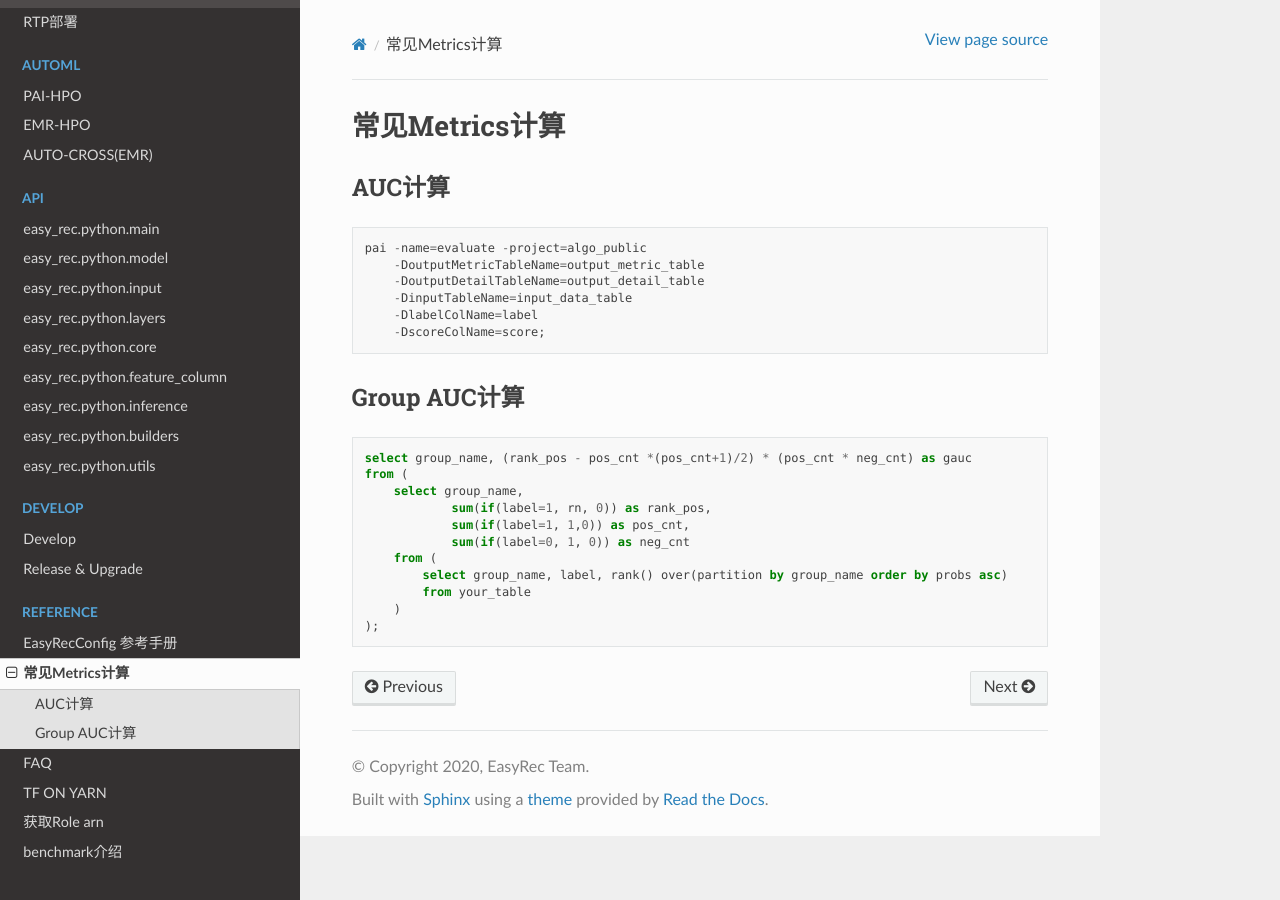
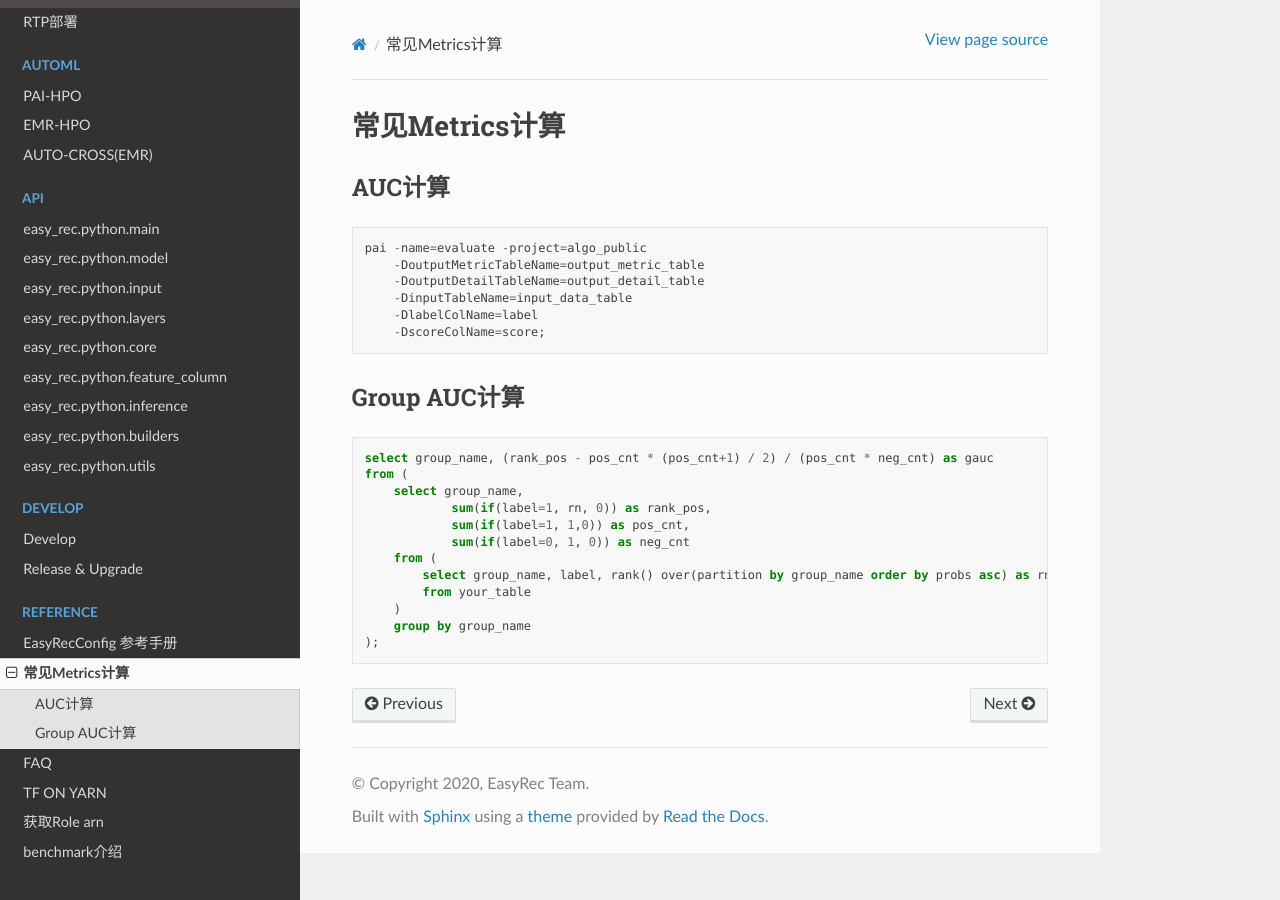
Before and after one commit to alibaba/EasyRec, a Sphinx documentation site: the page built from docs/source/metrics.md, in a window 1280 px wide. Built offline with Sphinx 7.4.7 and the Read the Docs theme 2.0.0, drawn with Linux system fonts in a browser that asks for light colours; the version number is read from the project's files by our own code.

Commit message:
fix group auc calc doc bug

````diff
--- a/docs/source/metrics.md
+++ b/docs/source/metrics.md
@@ -14,15 +14,16 @@ pai -name=evaluate -project=algo_public
 ## Group AUC计算
 
 ```sql
-select group_name, (rank_pos - pos_cnt *(pos_cnt+1)/2) * (pos_cnt * neg_cnt) as gauc
+select group_name, (rank_pos - pos_cnt * (pos_cnt+1) / 2) / (pos_cnt * neg_cnt) as gauc
 from (
     select group_name,
             sum(if(label=1, rn, 0)) as rank_pos,
             sum(if(label=1, 1,0)) as pos_cnt,
             sum(if(label=0, 1, 0)) as neg_cnt
     from (
-        select group_name, label, rank() over(partition by group_name order by probs asc)
+        select group_name, label, rank() over(partition by group_name order by probs asc) as rn
         from your_table
     )
+    group by group_name
 );
 ```
````
